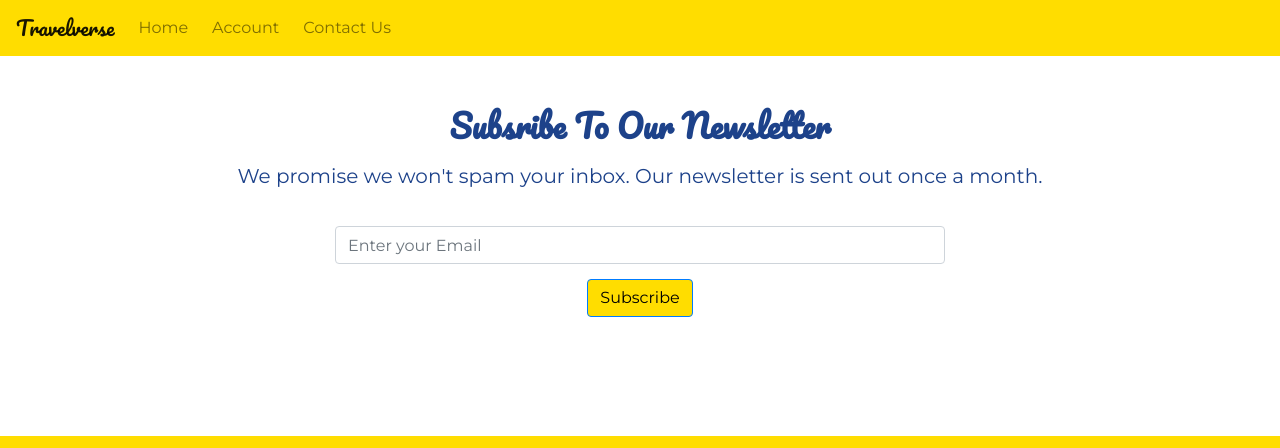
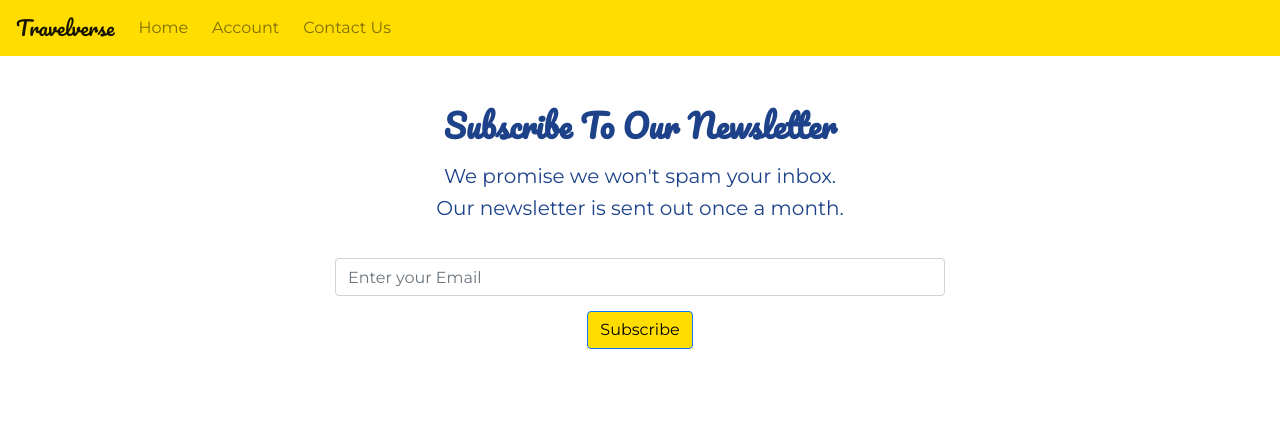
Before and after one commit to Code-Institute-Submissions/interactive-frontend-project-11, a plain HTML site: page newsletter.html in a window 1280 px wide. Shown: the top 448 px of the page. Drawn offline with nearby package versions, Linux system fonts and the light colour scheme.

Commit message:
Edited h5 text in newsletter.html

```diff
--- a/newsletter.html
+++ b/newsletter.html
@@ -39,8 +39,9 @@
             <div class="content-container">
                 <div class="col">
                     <div>
-                        <h2 class="content-heading">Subsribe To Our Newsletter</h2>
-                        <h5>We promise we won't spam your inbox. Our newsletter is sent out once a month.</h5>
+                        <h2 class="content-heading">Subscribe To Our Newsletter</h2>
+                        <h5>We promise we won't spam your inbox.</h5>
+                        <h5> Our newsletter is sent out once a month.</h5>
                     </div>
                     <div class="center-form">
                         <form>
```
Also changed, not shown: index.html (+1 -1 lines).
